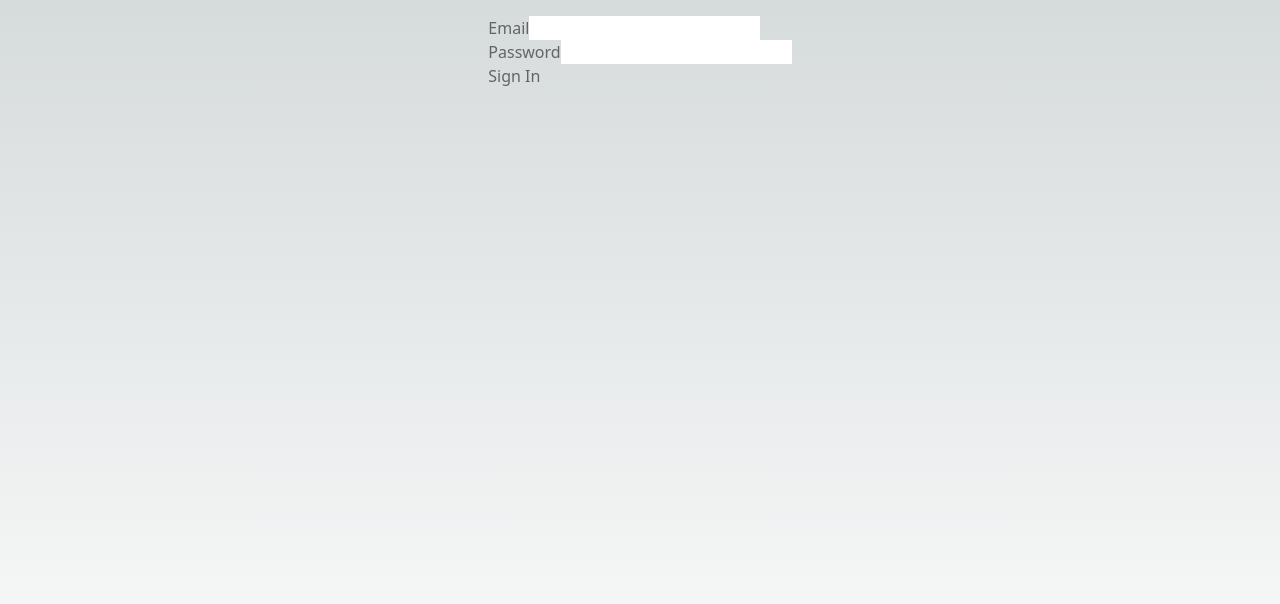
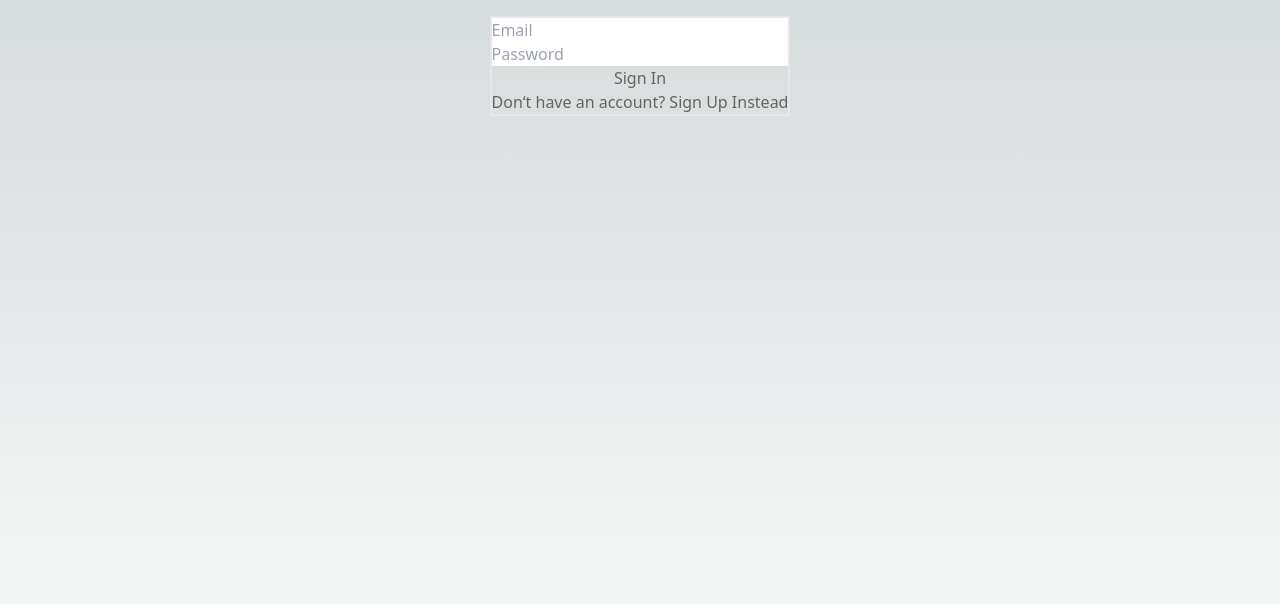
Before and after one commit to dstadz/idler, a Next.js app: page /signin in a window 1280 px wide. Shown: the top 604 px of the page. Built offline with nearby package versions, Linux system fonts and the light colour scheme.

Commit message:
auth -sign in bug fix

```diff
--- a/src/app/signin/page.tsx
+++ b/src/app/signin/page.tsx
@@ -1,32 +1,57 @@
 'use client'
 import { signIn } from 'next-auth/react'
+import Link from 'next/link'
 import { useState } from 'react'
 
 export default function SignIn() {
   const [email, setEmail] = useState('')
   const [password, setPassword] = useState('')
+  const [error, setError] = useState(null)
+  const [loading, setLoading] = useState(false)
 
 const handleSubmit = async (e: React.FormEvent<HTMLFormElement>) => {
   e.preventDefault()
+  setError(null)
+  setLoading(true)
+
   const result = await signIn('credentials', {
-      redirect: true,
+    redirect: false,
     email,
     password,
     callbackUrl: '/dashboard',
   })
+
+  setLoading(false)
+
+  if (result?.error) {
+    console.log(`🚀 ~ file: page.tsx:21 ~ handleSubmit ~ result:`, result)
+    setError('Invalid email or password')
+  } else {
+    window.location.href = result.url
+  }
 }
 
   return (
-    <form onSubmit={handleSubmit}>
     <div>
-        <label>Email</label>
-        <input type="text" value={email} onChange={(e) => setEmail(e.target.value)} />
+      <form onSubmit={handleSubmit} className="flex flex-col border-2">
+        <input
+          type="email"
+          value={email}
+          onChange={(e) => setEmail(e.target.value)}
+          placeholder="Email"
+          required
+        />
+        <input
+          type="password"
+          value={password}
+          onChange={(e) => setPassword(e.target.value)}
+          placeholder="Password"
+          required
+        />
+        <button type="submit">Sign In</button>
+        {error && <p className="text-red-500">{error}</p>}
+        <Link href="/signup">Don&lsquo;t have an account? Sign Up Instead</Link>
+      </form>
     </div>
-      <div>
-        <label>Password</label>
-        <input type="password" value={password} onChange={(e) => setPassword(e.target.value)} />
-      </div>
-      <button type="submit">Sign In</button>
-    </form>
   )
 }
```
Lines whose indentation alone changed are shown as unchanged.
